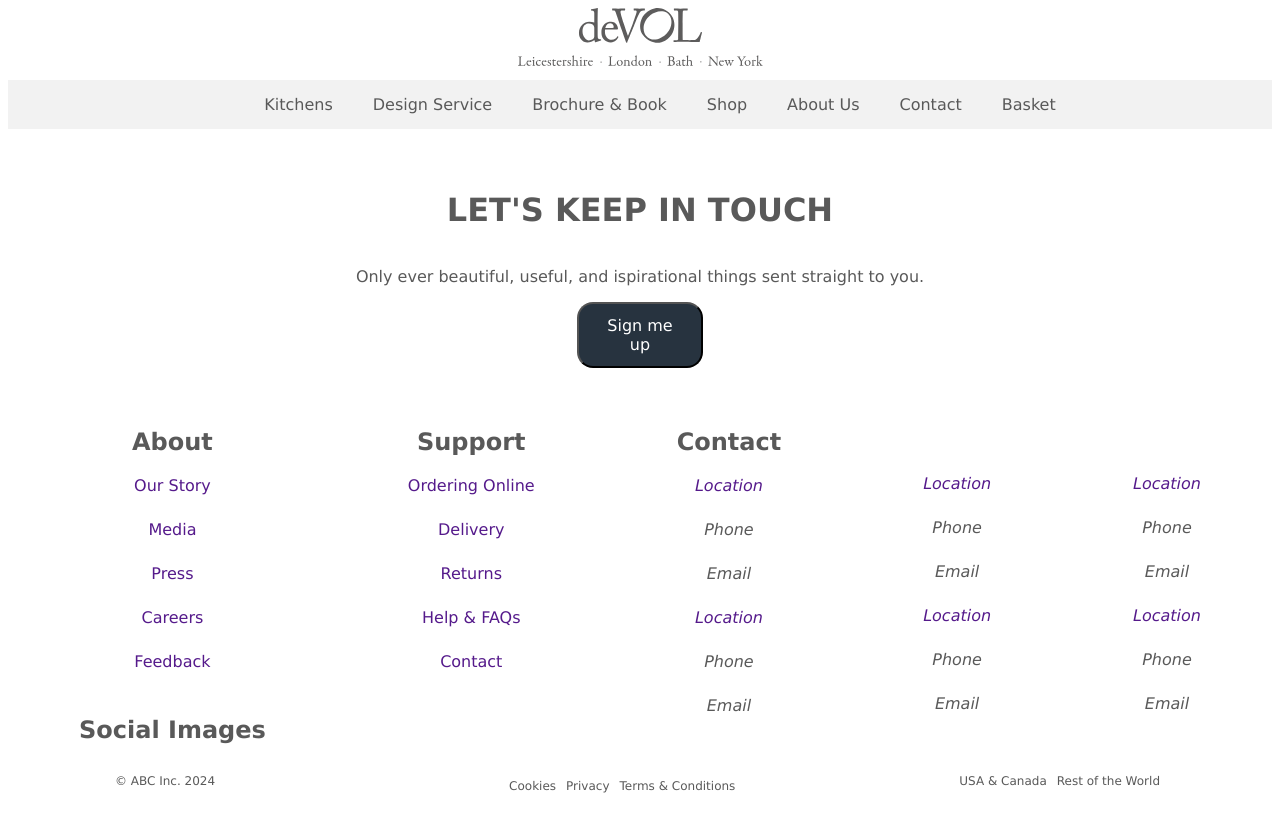
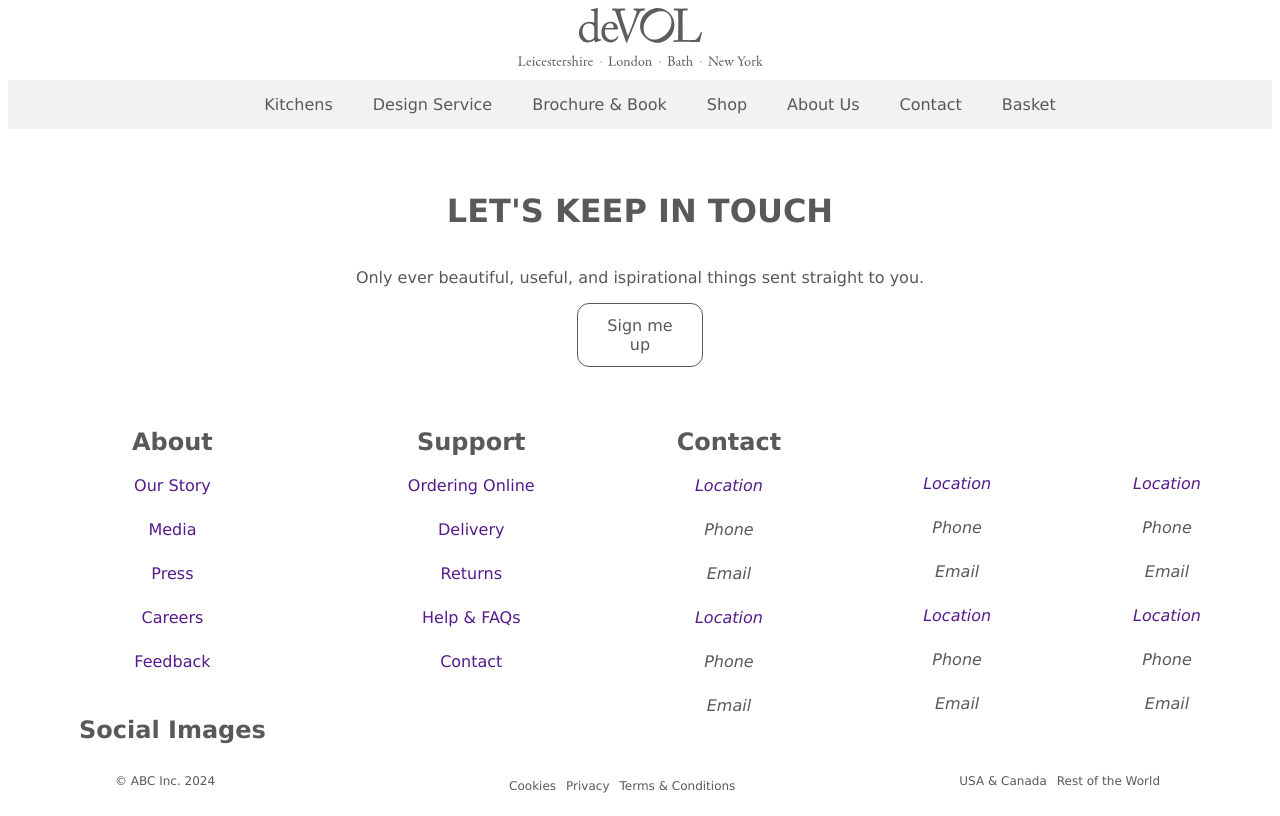
Before and after one commit to lfhbrown/showroom-project, a React (Vite) app: page / in a window 1280 px wide. Built offline with nearby package versions, Linux system fonts and the light colour scheme.

Commit message:
Updated some css on the button and nav Need to learn cssgrid for nav submenu

```diff
--- a/src/components/Modal/Signup.jsx
+++ b/src/components/Modal/Signup.jsx
@@ -13,12 +13,17 @@ const SignUpContainer = styled.div`
   button {
     font-family: Verdana, Geneva, Tahoma, sans-serif;
     font-size: 16px;
-    background-color: #27333f;
-    color: white;
+    background-color: #ffffff;
     width: 10%; /* Centers and limits width */
     padding: 12px 24px; /*Adds inner padding to the button*/
-    border-radius: 16px;
+    border-radius: 12px;
+    border: 1px solid #595959;
+    color: #595959;
     cursor: pointer; /* Makes it clear the element is clickable */
+    &:hover {
+      background-color: #27333f;
+      color: #ffffff;
+    }
   }
 `;
 
--- a/src/components/Modal/SignupModal.jsx
+++ b/src/components/Modal/SignupModal.jsx
@@ -85,11 +85,16 @@ const NameEmailForm = styled.form`
     width: 50%; /* Centers and limits width */
     align-self: center; /* Centers each input/button */
     padding: 12px 24px; /*Adds inner padding to the button*/
-    border-radius: 16px;
+    border-radius: 12px;
     font-size: 16px;
-    background-color: #27333f;
-    color: white;
+    border: 1px solid #595959;
+    color: #595959;
+    background-color: #ffffff;
     cursor: pointer; /* Makes it clear the element is clickable */
+    &:hover {
+      background-color: #27333f;
+      color: #ffffff;
+    }
   }
 `;
 const SignupModal = ({ onClose }) => {
```
